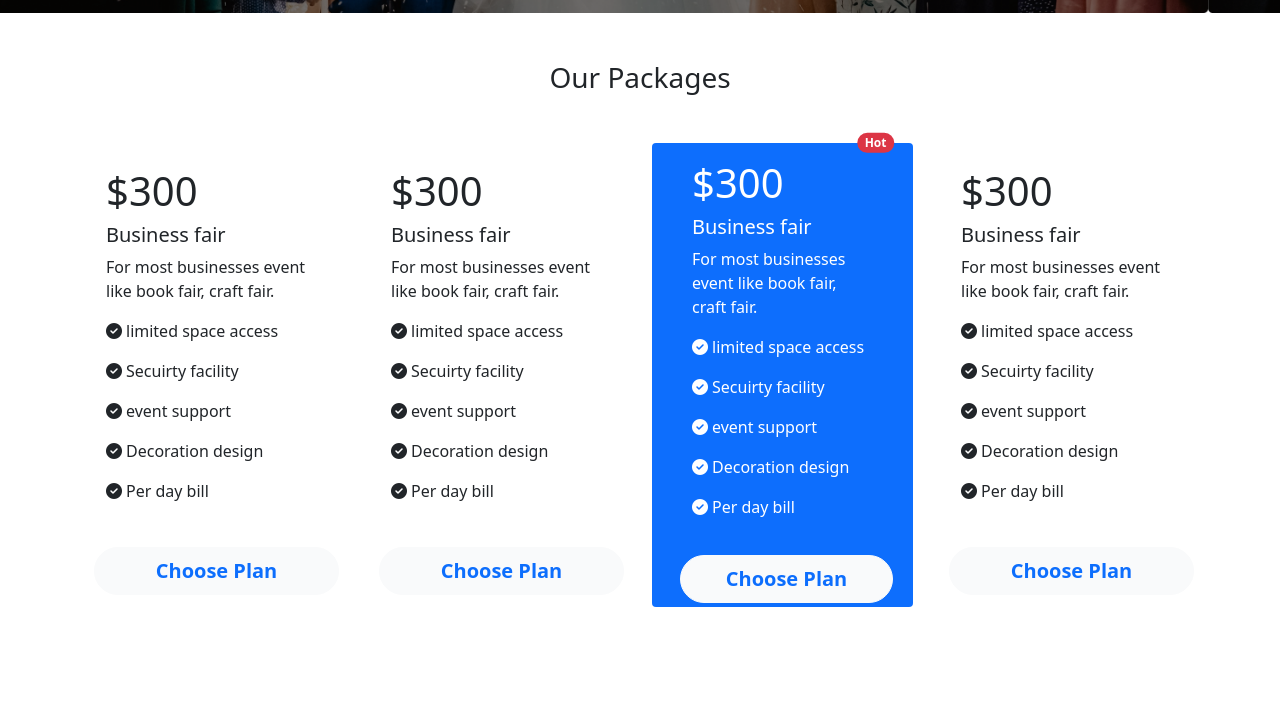
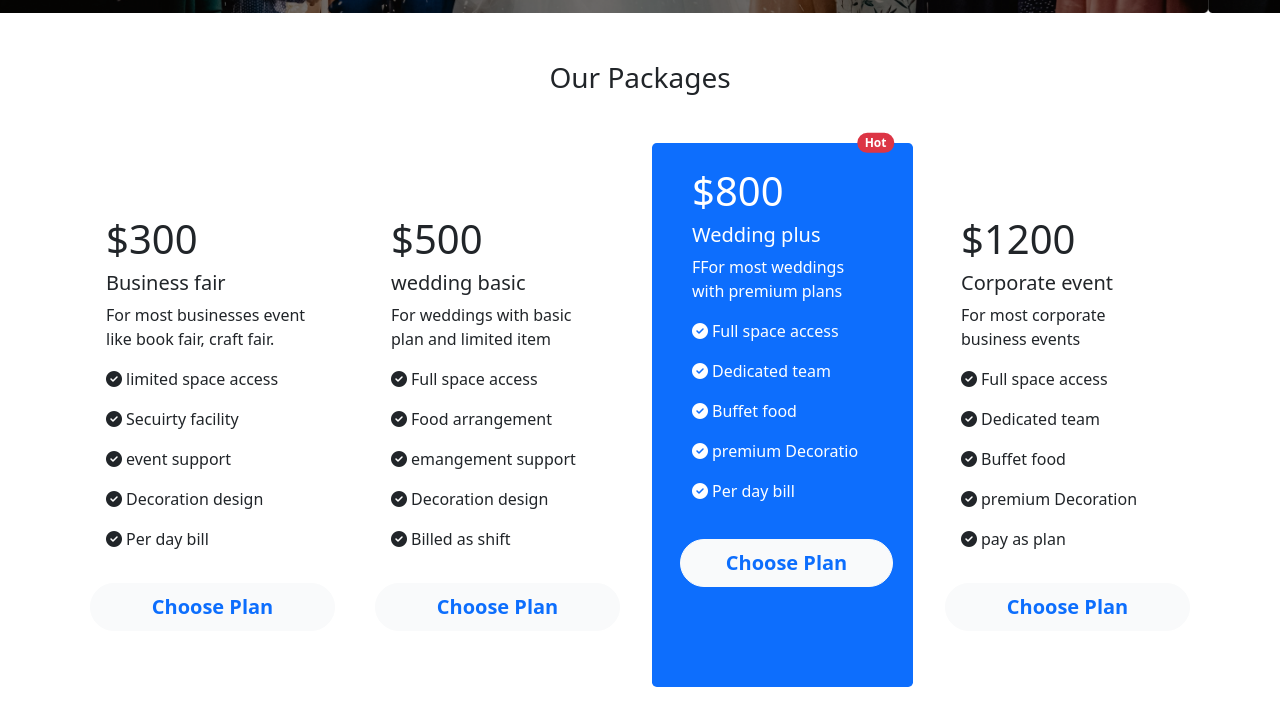
Before and after one commit to PROTTASAKARIM/assignment3-convention-center, a plain HTML site: page index.html in a window 1280 px wide. Shown: the part 562-1288 px from the top of the page. Before the commit the page ends 1217 px from the top, so only its background shows below. Drawn offline with nearby package versions, Linux system fonts and the light colour scheme.

Commit message:
our packages done again

```diff
--- a/index.html
+++ b/index.html
@@ -126,7 +126,7 @@
                     <div class="card h-100 border-0 p-2">
 
                         <div class="card-body">
-                            <h1>$300</h1>
+                            <h1 class="mt-5">$300</h1>
                             <h5 class="card-title">Business fair</h5>
                             <p class="card-text">For most businesses event
                                 like book fair, craft fair.</p>
@@ -138,7 +138,7 @@
                         </div>
                         <div class="">
                             <a href="https://www.google.com/webhp?hl=en&sa=X&ved=0ahUKEwim15eIwcj1AhVRxDgGHUNyBM0QPAgI"
-                                class="btn btn-light btn-lg active text-primary fw-bold w-100 text-center rounded-pill m-1"
+                                class="btn btn-light btn-lg active text-primary fw-bold w-100 text-center rounded-pill mb-5"
                                 tabindex="-1" role="button" aria-disabled="true">Choose Plan</a>
                         </div>
                     </div>
@@ -147,43 +147,42 @@
                     <div class="card h-100 border-0 p-2">
 
                         <div class="card-body">
-                            <h1>$300</h1>
-                            <h5 class="card-title">Business fair</h5>
-                            <p class="card-text">For most businesses event
-                                like book fair, craft fair.</p>
-                            <p><i class="fas fa-check-circle me-1"></i>limited space access</p>
-                            <p><i class="fas fa-check-circle me-1"></i>Secuirty facility</p>
-                            <p><i class="fas fa-check-circle me-1"></i>event support</p>
+                            <h1 class="mt-5"> $500</h1>
+                            <h5 class="card-title">wedding basic</h5>
+                            <p class="card-text">For weddings with basic plan
+                                and limited item</p>
+                            <p><i class="fas fa-check-circle me-1"></i>Full space access</p>
+                            <p><i class="fas fa-check-circle me-1"></i>Food arrangement</p>
+                            <p><i class="fas fa-check-circle me-1"></i>emangement support</p>
                             <p><i class="fas fa-check-circle me-1"></i>Decoration design</p>
-                            <p><i class="fas fa-check-circle me-1"></i>Per day bill</p>
+                            <p><i class="fas fa-check-circle me-1"></i>Billed as shift</p>
                         </div>
                         <div class="">
                             <a href="https://www.google.com/webhp?hl=en&sa=X&ved=0ahUKEwim15eIwcj1AhVRxDgGHUNyBM0QPAgI"
-                                class="btn btn-light btn-lg active text-primary fw-bold w-100 text-center rounded-pill m-1"
+                                class="btn btn-light btn-lg active text-primary fw-bold w-100 text-center rounded-pill mb-5 "
                                 tabindex="-1" role="button" aria-disabled="true">Choose Plan</a>
                         </div>
                     </div>
                 </div>
                 <div class="col">
-                    <div class="card h-100 border-0 bg-primary">
+                    <div class="card h-100 border-0 bg-primary rounded-3">
                         <span class="position-absolute top-0 end-0 translate-middle badge rounded-pill bg-danger">
                             Hot
-                            <span class="visually-hidden">unread messages</span>
+
                         </span>
                         <div class="container">
 
                             <div class="card-body text-white ">
-                                <h1>$300</h1>
-                                <h5 class="card-title text-white">Business fair</h5>
-                                <p class="card-text">For most businesses event
-                                    like book fair, craft fair.</p>
-                                <p><i class="fas fa-check-circle me-1"></i>limited space access</p>
-                                <p><i class="fas fa-check-circle me-1"></i>Secuirty facility</p>
-                                <p><i class="fas fa-check-circle me-1"></i>event support</p>
-                                <p><i class="fas fa-check-circle me-1"></i>Decoration design</p>
+                                <h1 class="my-2">$800</h1>
+                                <h5 class="card-title text-white">Wedding plus</h5>
+                                <p class="card-text">FFor most weddings with premium plans</p>
+                                <p><i class="fas fa-check-circle me-1"></i>Full space access</p>
+                                <p><i class="fas fa-check-circle me-1"></i>Dedicated team</p>
+                                <p><i class="fas fa-check-circle me-1"></i>Buffet food</p>
+                                <p><i class="fas fa-check-circle me-1"></i>premium Decoratio</p>
                                 <p><i class="fas fa-check-circle me-1"></i>Per day bill</p>
                             </div>
-                            <div class="">
+                            <div>
                                 <a href="https://www.google.com/webhp?hl=en&sa=X&ved=0ahUKEwim15eIwcj1AhVRxDgGHUNyBM0QPAgI"
                                     class="btn btn-light btn-lg active text-primary fw-bold w-100 text-center rounded-pill m-1"
                                     tabindex="-1" role="button" aria-disabled="true">Choose Plan</a>
@@ -195,22 +194,21 @@
                     <div class="card h-100 border-0 p-2">
 
                         <div class="card-body">
-                            <h1>$300</h1>
-                            <h5 class="card-title">Business fair</h5>
-                            <p class="card-text">For most businesses event
-                                like book fair, craft fair.</p>
-                            <p><i class="fas fa-check-circle me-1"></i>limited space access</p>
-                            <p><i class="fas fa-check-circle me-1"></i>Secuirty facility</p>
-                            <p><i class="fas fa-check-circle me-1"></i>event support</p>
-                            <p><i class="fas fa-check-circle me-1"></i>Decoration design</p>
-                            <p><i class="fas fa-check-circle me-1"></i>Per day bill</p>
+                            <h1 class="mt-5"> $1200</h1>
+                            <h5 class="card-title">Corporate event</h5>
+                            <p class="card-text">For most corporate business
+                                events</p>
+                            <p><i class="fas fa-check-circle me-1"></i>Full space access</p>
+                            <p><i class="fas fa-check-circle me-1"></i>Dedicated team</p>
+                            <p><i class="fas fa-check-circle me-1"></i>Buffet food</p>
+                            <p><i class="fas fa-check-circle me-1"></i>premium Decoration</p>
+                            <p><i class="fas fa-check-circle me-1"></i>pay as plan</p>
                         </div>
                         <div class="">
                             <a href="https://www.google.com/webhp?hl=en&sa=X&ved=0ahUKEwim15eIwcj1AhVRxDgGHUNyBM0QPAgI"
-                                class="btn btn-light btn-lg active text-primary fw-bold w-100 text-center rounded-pill m-1"
+                                class="btn btn-light btn-lg active text-primary fw-bold w-100 text-center rounded-pill mb-5 "
                                 tabindex="-1" role="button" aria-disabled="true">Choose Plan</a>
                         </div>
-
                     </div>
                 </div>
             </div>
```
